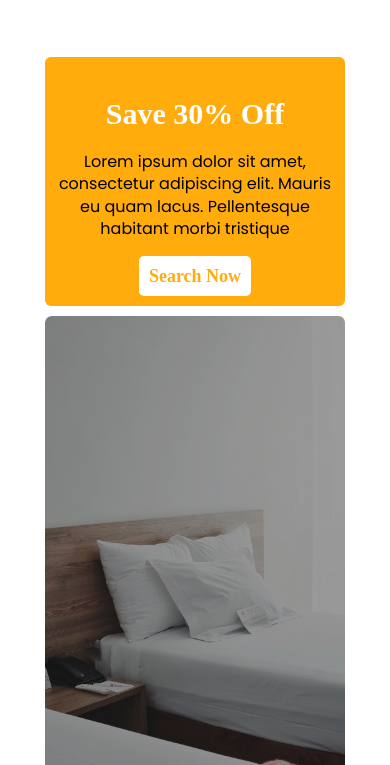
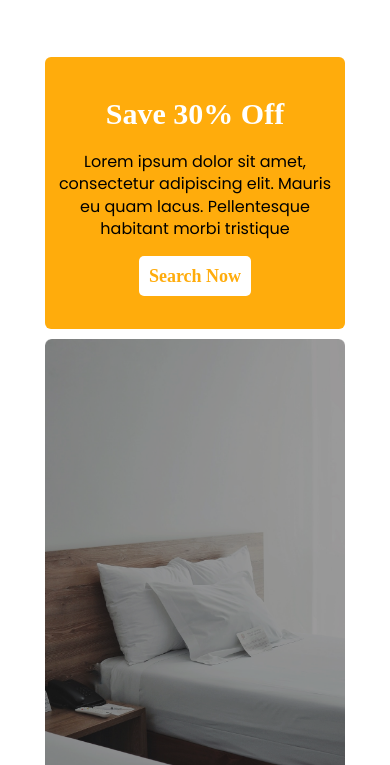
Before and after one commit to You-el/bookify, a plain HTML site: page index.html in a window 390 px wide. Shown: the part 5319-6084 px from the top of the page. Drawn offline with Linux system fonts and the light colour scheme.

Commit message:
Update Css

```diff
--- a/css/main.css
+++ b/css/main.css
@@ -484,7 +484,7 @@ a {
     width: 300px;
     height: 100%;
 }
-.container .best-rooms .rooms div {
+.container .best-rooms .rooms div:not(.sold-off) {
     position: relative;
     width: 100%;
     height: 100%;
@@ -502,7 +502,7 @@ a {
 }
 .container .best-rooms .sold-off{
     width: 300px;
-    height: 260.33px;
+    height: 272.33px;
     background-color: var(--orange);
     border-radius: 6px;
     display: flex;
@@ -568,6 +568,11 @@ a {
     color: var(--orange);
     box-shadow: 1px 2px 17px 6px;
     border-radius: 12px;
+}
+@media (max-width: 768px) {
+    .container .newsletter {
+        box-shadow: 1px 2px 17px 2px;
+    }
 }
 .container .newsletter h3{
     color: white;
```
